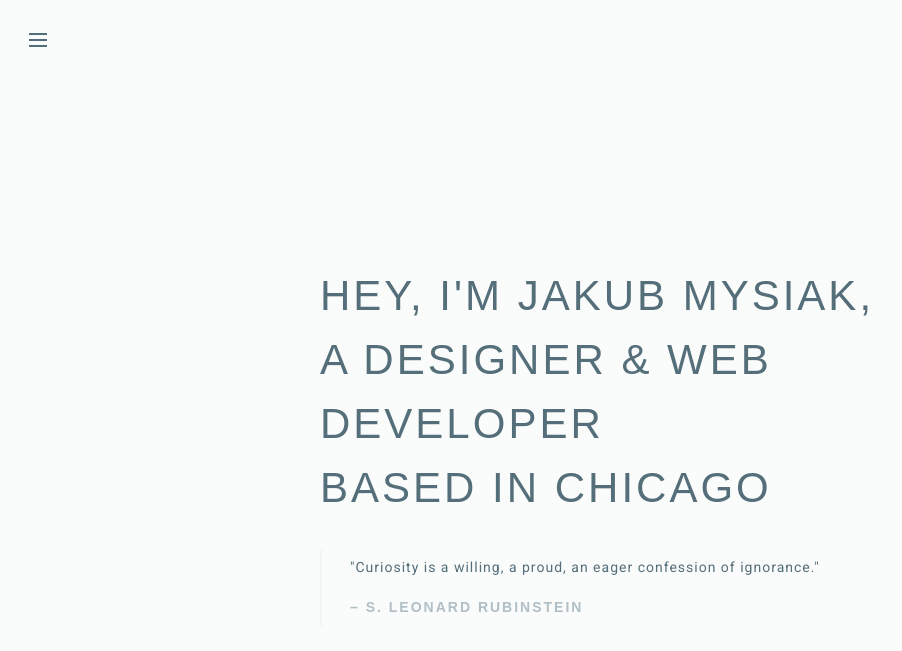
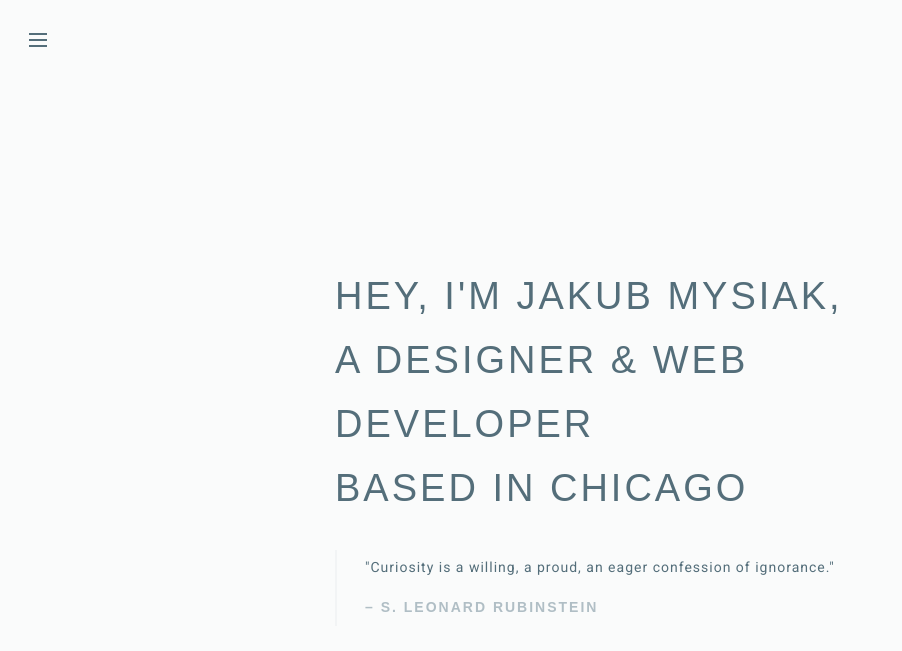
Before and after one commit to jmysiak/portfolio, a Jekyll site: the page built from index.html, in a window 1280 px wide. Shown: the top 651 px of the page, without its empty margins (0-902 px from the left). Built offline with Jekyll 4.4.1, drawn with Linux system fonts in a browser that asks for light colours.

Commit message:
Add mobile styling

```diff
--- a/_layouts/default.html
+++ b/_layouts/default.html
@@ -13,8 +13,8 @@
       <div class='section landing-section'>
         <div class='container-fluid'>
           <div class='row'>
-            <div class='col-md-6 col-md-offset-3'>
-              <div class='row slideshow text-left'>
+            <div class='col-md-6 col-md-offset-3 col-sm-10 col-sm-offset-1'>
+              <div class='slideshow text-left'>
                 <h1>
                   HEY, I'M JAKUB MYSIAK,
                   <br>
@@ -36,7 +36,7 @@
           <div class='container-fluid'>
             <div class='row'>
               <div class='col-md-8 col-md-offset-2'>
-                <div class='row slideshow'>
+                <div class='slideshow'>
                   <div class='slick-slideshow'>
                     <div class='slick-slide'>
                       <img class='img-responsive' src="{{ '/src/img/dl-store-a.jpg' | prepend: site.baseurl }}">
@@ -57,7 +57,7 @@
           <div class='container-fluid'>
             <div class='row'>
               <div class='col-md-8 col-md-offset-2'>
-                <div class='row slideshow'>
+                <div class='slideshow'>
                   <div class='slick-slideshow'>
                     <div class='slick-slide'>
                       <img class='img-responsive' src="{{ '/src/img/dl-admin-a.jpg' | prepend: site.baseurl }}">
@@ -78,7 +78,7 @@
           <div class='container-fluid'>
             <div class='row'>
               <div class='col-md-8 col-md-offset-2'>
-                <div class='row slideshow'>
+                <div class='slideshow'>
                   <div class='slick-slideshow'>
                     <div class='slick-slide'>
                       <img class='img-responsive' src="{{ '/src/img/ad-a.jpg' | prepend: site.baseurl }}">
@@ -96,8 +96,8 @@
       <div class='section about-section'>
         <div class='container-fluid'>
           <div class='row'>
-            <div class='col-md-6 col-md-offset-3'>
-              <div class='row slideshow text-left'>
+            <div class='col-md-6 col-md-offset-3 col-sm-10 col-sm-offset-1'>
+              <div class='slideshow text-left'>
                 <h1>About Me</h1>
                 <p>
                   I admire vulnerability, desire constructive criticism, and get lost in learning for the sake of personal achievement. This should express, in no uncertain terms, that intellectual curiosity is the root of my pleasure and success. Here's to pushing the boundaries of creative potential.
@@ -124,8 +124,8 @@
       <div class='section contact-section'>
         <div class='container-fluid'>
           <div class='row'>
-            <div class='col-md-6 col-md-offset-3'>
-              <div class='row slideshow text-left'>
+            <div class='col-md-6 col-md-offset-3 col-sm-10 col-sm-offset-1'>
+              <div class='slideshow text-left'>
                 <h1>Say Hello!</h1>
                 <p>
                   I’m
--- a/_sass/partials/_mixins.scss
+++ b/_sass/partials/_mixins.scss
@@ -32,6 +32,25 @@
   }
 }
 
+@mixin mobile {
+  @media (max-width: #{$screen-xs-max}) {
+    @content;
+  }
+}
+
+@mixin tablet {
+  @media (min-width: #{$screen-sm-min}) and (max-width: #{$screen-md-max}) {
+    @content;
+  }
+}
+
+@mixin desktop {
+  @media (min-width: #{$screen-md-min}) {
+    @content;
+  }
+}
+
+
 // border radius
 
 @mixin border-radius($radius:.25em) {
--- a/css/main.scss
+++ b/css/main.scss
@@ -88,11 +88,21 @@
     }
     &.landing-section {
       h1 {
-        line-height: 64px;
-        font-size: 42px;
         margin-top: 0;
         margin-bottom: 30px;
         color: $main-text;
+        letter-spacing: 3px;
+        line-height: 64px;
+        @include mobile {
+          line-height: 44px;
+          font-size: 22px;
+        }
+        @include tablet {
+          font-size: 38px;
+        }
+        @include desktop {
+          font-size: 38px;
+        }
       }
       p {
         font-size: 14px;
```
Also changed, not shown: 1 other file.
